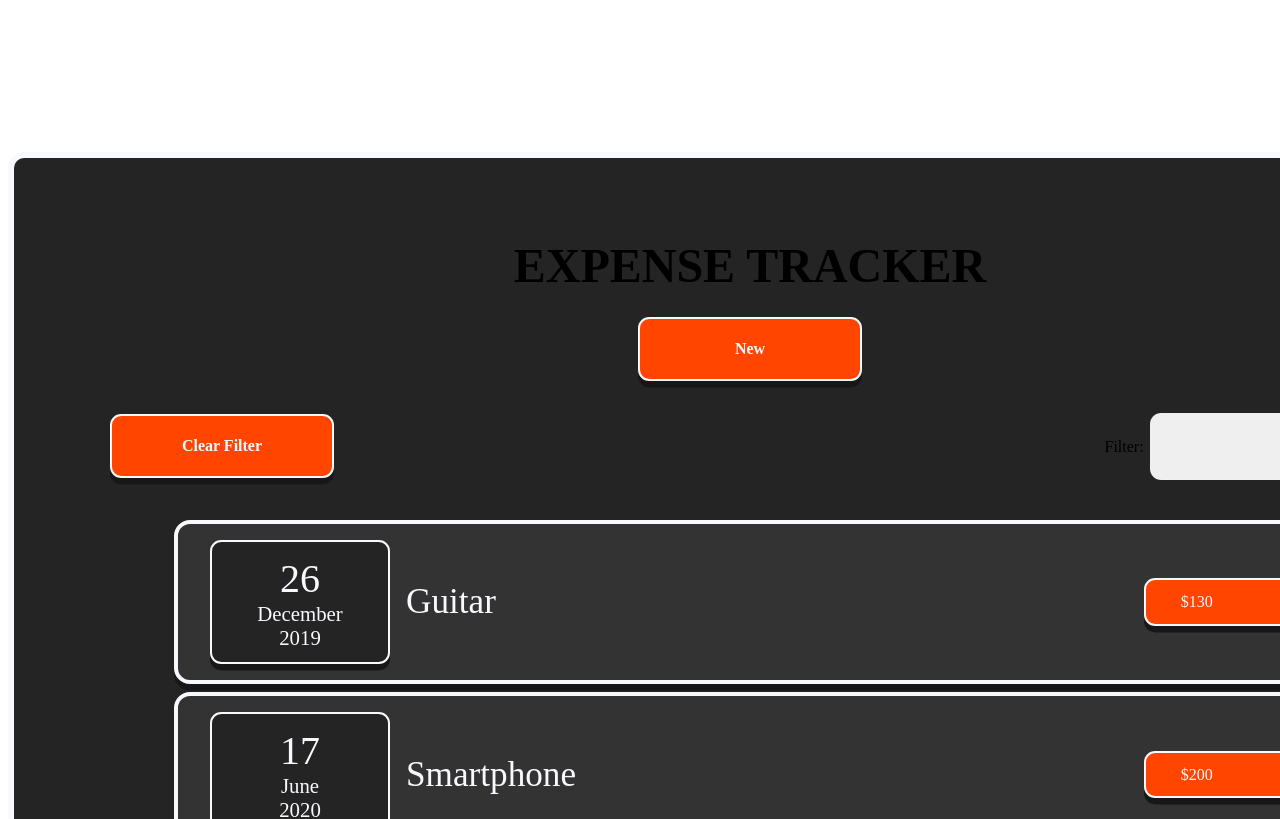
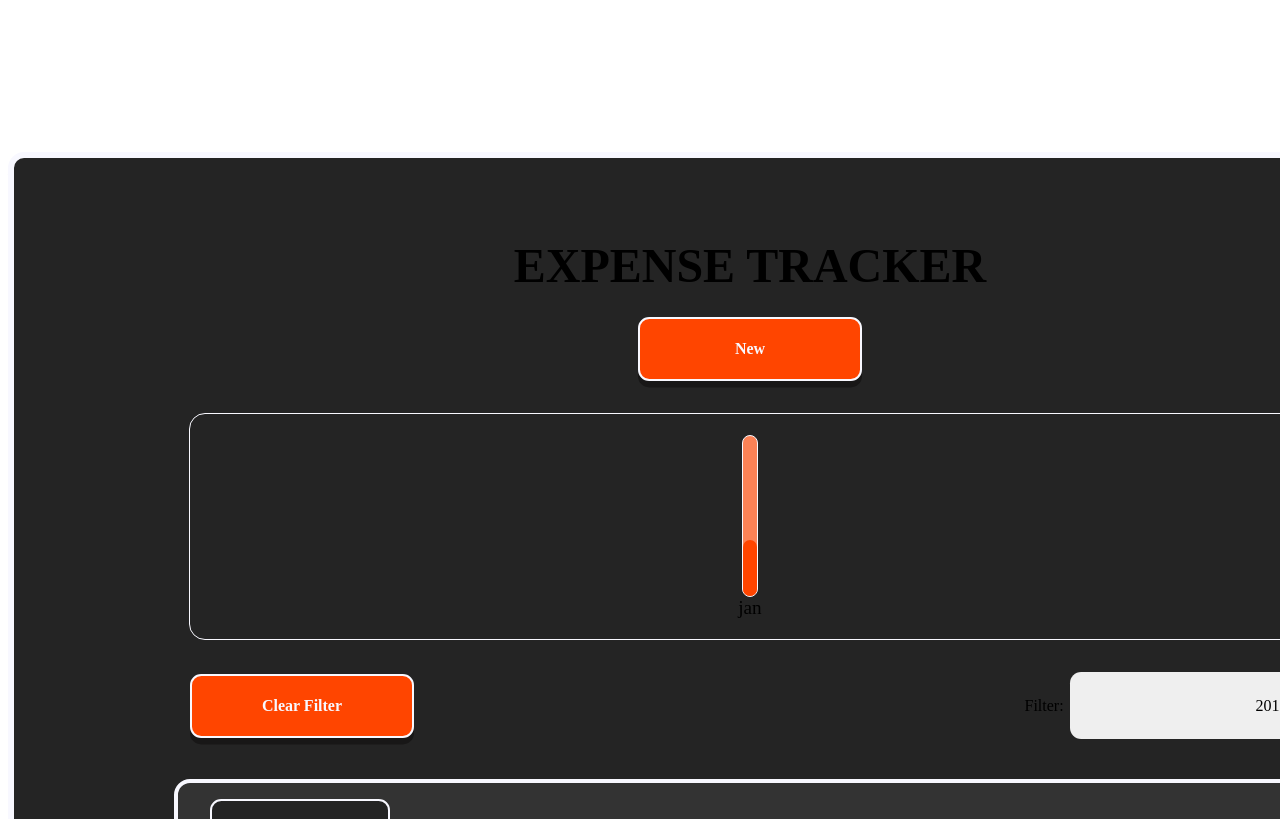
Before and after one commit to moody2times/expense_tracker, a React (Create React App) app: page / in a window 1280 px wide. Shown: the top 819 px of the page. Built offline with nearby package versions, Linux system fonts and the light colour scheme; the HTML template or start-up script is replaced by a standard one.

Commit message:
:tada: Update

```diff
--- a/package.json
+++ b/package.json
@@ -3,11 +3,13 @@
   "version": "0.1.0",
   "private": true,
   "dependencies": {
+    "@reduxjs/toolkit": "^1.6.1",
     "@testing-library/jest-dom": "^5.11.4",
     "@testing-library/react": "^11.1.0",
     "@testing-library/user-event": "^12.1.10",
     "react": "^17.0.2",
     "react-dom": "^17.0.2",
+    "react-redux": "^7.2.5",
     "react-scripts": "4.0.3",
     "web-vitals": "^1.0.1"
   },
--- a/src/App.js
+++ b/src/App.js
@@ -1,10 +1,12 @@
-import { React, useState } from "react";
-import "./styles/App.css";
+import { React, useState, useEffect } from "react";
 import ExpenseItem from "./components/ExpenseItem";
 import Form from "./components/Form";
 import Select from "./components/Select";
 import { Button } from "./components/Button";
 import inputRef from "./Context/inputContext";
+import Card from "./components/Card";
+import Chart from "./components/Chart";
+import "./styles/App.css";
 
 const App = () => {
 	const [data, setData] = useState([
@@ -52,6 +54,26 @@ const App = () => {
 		setNoFilter(true);
 	};
 
+	// useEffect(() => {
+	// 	const expenseChart = [
+	// 		{ month: "jan", value: 0 },
+	// 		{ month: "feb", value: 0 },
+	// 		{ month: "mar", value: 0 },
+	// 		{ month: "apr", value: 0 },
+	// 		{ month: "may", value: 0 },
+	// 		{ month: "jun", value: 0 },
+	// 		{ month: "jul", value: 0 },
+	// 		{ month: "aug", value: 0 },
+	// 		{ month: "sep", value: 0 },
+	// 		{ month: "oct", value: 0 },
+	// 		{ month: "nov", value: 0 },
+	// 		{ month: "dec", value: 0 },
+	// 	];
+	// 	data.map((d, i) => {
+	// 		const exp = expenseChart[i];
+	// 	});
+	// }, [data]);
+
 	return (
 		<inputRef.Provider value={{ isPressed }}>
 			<div className="App">
@@ -61,6 +83,9 @@ const App = () => {
 				) : (
 					<Button name="New" click={handleClick} />
 				)}
+				<Card>
+					<Chart label="jan" value={280} max={800} />
+				</Card>
 				<Select filter={filterYear} clear={onClearFilter} />
 				<ul className="list">
 					{(noFilter &&
--- /dev/null
+++ b/src/components/Card.js
@@ -0,0 +1,7 @@
+import styles from "../styles/Card.module.css";
+
+const Card = (props) => {
+	return <div className={styles.card}>{props.children}</div>;
+};
+
+export default Card;
--- /dev/null
+++ b/src/components/Chart.js
@@ -0,0 +1,27 @@
+import React from "react";
+
+import styles from "../styles/Chart.module.css";
+
+const Chart = (props) => {
+	let fill = 0;
+
+	if (props.value) {
+		fill = Math.round((props.value / props.max) * 100);
+	}
+
+	return (
+		<>
+			<div className={styles.chartBox}>
+				<div className={styles.chartBar}>
+					<div
+						className={styles.chartFill}
+						style={{ height: `${fill}%` }}
+					></div>
+				</div>
+				<div>{props.label}</div>
+			</div>
+		</>
+	);
+};
+
+export default Chart;
--- /dev/null
+++ b/src/styles/Card.module.css
@@ -0,0 +1,11 @@
+.card {
+	display: flex;
+	flex-flow: row nowrap;
+	align-items: center;
+	justify-content: space-around;
+
+	border: 0.1rem solid #f8f8ff;
+	border-radius: 1rem;
+	margin-top: 2rem;
+	width: 70rem;
+}
--- /dev/null
+++ b/src/styles/Chart.module.css
@@ -0,0 +1,32 @@
+.chartBox {
+	display: flex;
+	flex-flow: column nowrap;
+	align-items: center;
+	justify-content: flex-end;
+
+	border-radius: 1rem;
+	font-size: 1.2rem;
+	margin: 1rem;
+	padding: 0.3rem 0.2rem;
+}
+
+.chartBar {
+	background-color: #fc8256;
+	border: 0.1rem solid #f8f8ff;
+	border-radius: 1rem;
+	height: 10rem;
+	width: 0.9rem;
+
+	position: relative;
+}
+
+.chartFill {
+	background-color: #ff4500;
+	border-radius: 1rem;
+	width: 100%;
+
+	position: absolute;
+	bottom: 0;
+
+	transition: height 1s ease-out;
+}
--- a/src/styles/Select.css
+++ b/src/styles/Select.css
@@ -5,7 +5,7 @@
 	justify-content: space-between;
 
 	margin: 2rem 0 0;
-	width: 100%;
+	width: 70rem;
 }
 
 .select {
```
